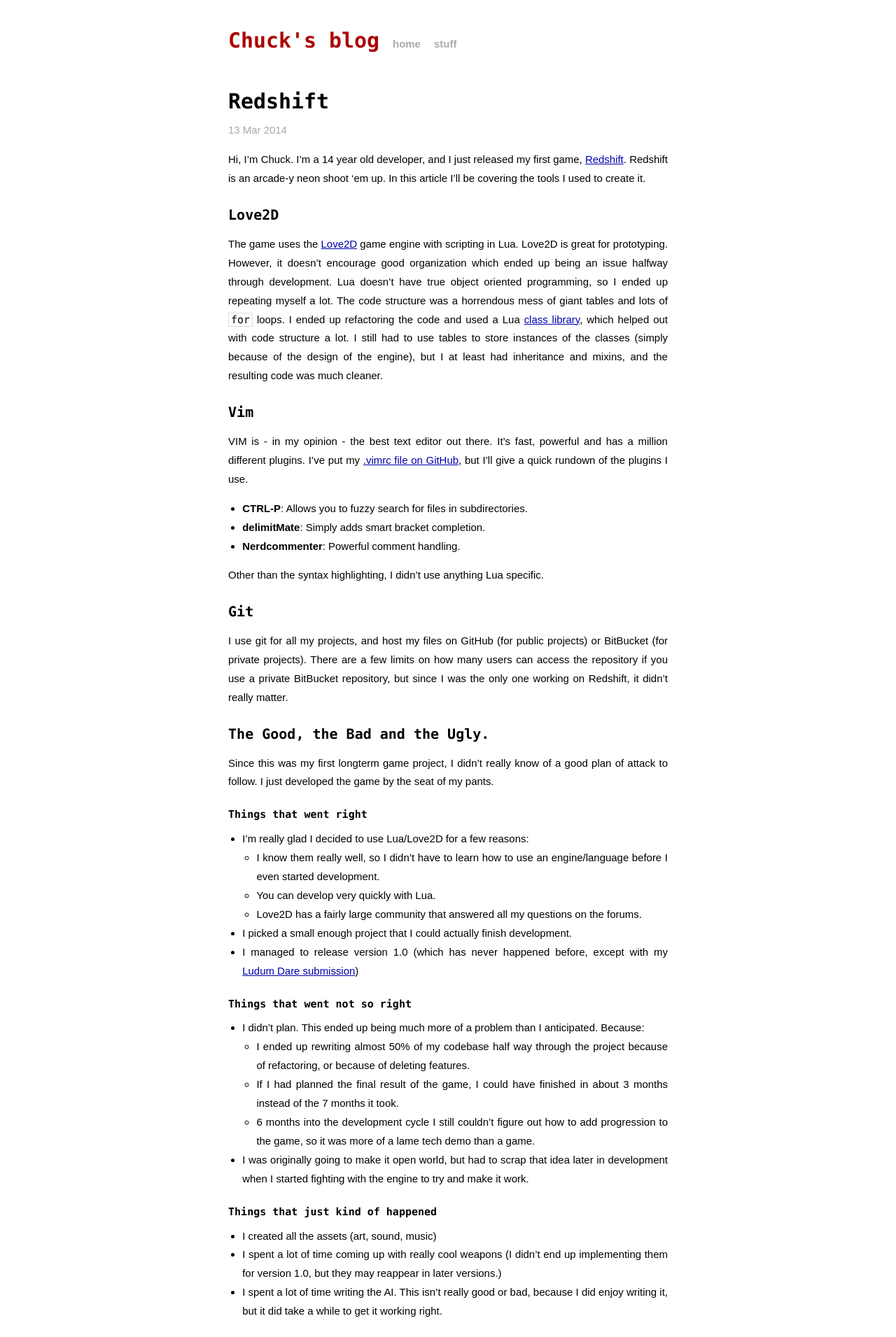
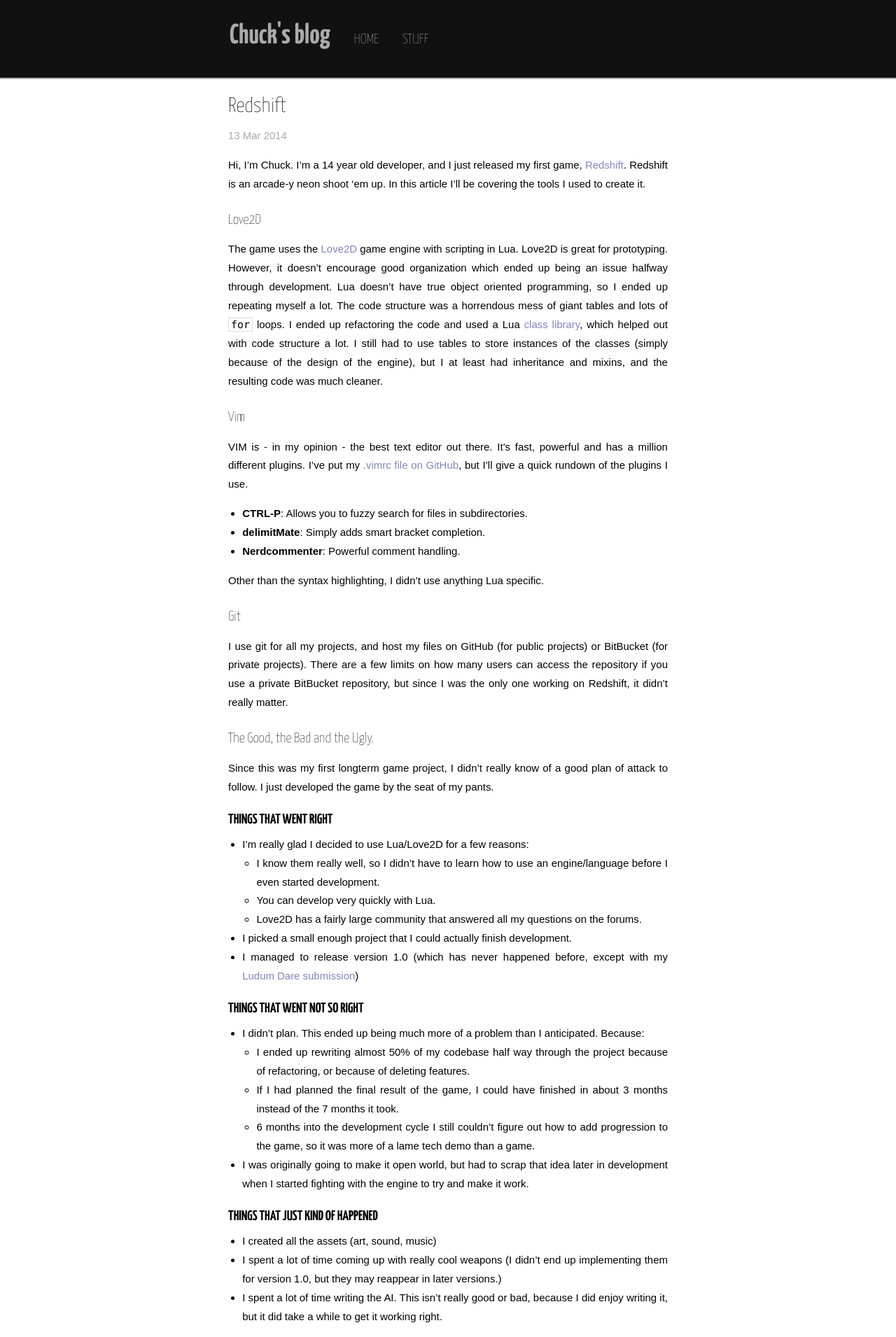
Before and after one commit to charles-l/charles-l.github.io, a Jekyll site: the page built from _posts/2014-03-13-welcome-to-jekyll.markdown, in a window 1280 px wide. Shown: the top 1911 px of the page at 70% size. Built offline with Jekyll 4.4.1, drawn with Linux system fonts in a browser that asks for light colours; Markdown is read by kramdown in place of the engine named in the settings.

Commit message:
New style

```diff
--- a/_layouts/default.html
+++ b/_layouts/default.html
@@ -5,6 +5,8 @@
         <meta http-equiv="X-UA-Compatible" content="IE=edge,chrome=1">
         <title>{{ page.title }}</title>
         <meta name="viewport" content="width=device-width">
+
+        <link href='http://fonts.googleapis.com/css?family=Yanone+Kaffeesatz:400,200,300,700' rel='stylesheet' type='text/css'>
 
         <!-- syntax highlighting CSS -->
         <link rel="stylesheet" href="/css/syntax.css">
@@ -14,13 +16,14 @@
 
     </head>
     <body>
-
-        <div class="site">
-          <div class="header">
+        <div class="header">
+          <div class="wrapper">
             <h1 class="title"><a href="/">{{ site.name }}</a></h1>
             <a class="extra" href="/">home</a>
             <a class="extra" href="/stuff.html">stuff</a>
           </div>
+        </div>
+        <div class="site">
 
           {{ content }}
 
--- a/_posts/2014-03-13-welcome-to-jekyll.markdown
+++ b/_posts/2014-03-13-welcome-to-jekyll.markdown
@@ -2,7 +2,7 @@
 layout: post
 title:  "Redshift"
 date:   2014-03-13 09:43:29
-categories: redshift gamedev vim love2d programming
+categories: gamedev
 ---
 
 Hi, I'm Chuck. I'm a 14 year old developer, and I just released my first game, [Redshift](http://ninjacharlie.itch.io/redshift).
--- a/_posts/2014-05-04-LD29-Post-Mortem.markdown
+++ b/_posts/2014-05-04-LD29-Post-Mortem.markdown
@@ -2,7 +2,7 @@
 layout: post
 title:  "Ludum Dare 29 Post Mortem"
 date:   2014-05-04 08:19:29
-categories: ludumdare gamedev vim love2d programming
+categories: gamedev
 ---
 [Play Ninja vs Worms!](http://www.ludumdare.com/compo/ludum-dare-29/?action=preview&uid=24096)
 
--- a/css/main.css
+++ b/css/main.css
@@ -20,7 +20,8 @@ body {
 }
 
 h1, h2, h3, h4, h5, h6 {
-  font-family: Monaco, monospace;
+  font-family: 'Yanone Kaffeesatz', sans-serif;
+  font-weight: 100;
 }
 h1 {
   margin-bottom: 15px;
@@ -32,21 +33,33 @@ h2 {
 }
 
 h3 {
-  font-size: 15px;
+  font-size: 20px;
   font-weight: bold;
   margin-top: 20px;
   margin-bottom: 8px;
-}
-
-h4 {
-  font-size: 10px;
+  text-transform: uppercase;
 }
 
 p { margin: 1em 0; }
 
-a         { color: #00a; }
-a:hover   { color: #000; }
-a:visited { color: #a0a; }
+a {
+  color: #8085C1;
+  text-decoration: none;
+}
+a:hover {
+  color: #8085C1;
+  text-decoration: underline;
+}
+a:visited{
+  color: #8085C1;
+}
+
+hr {
+  margin-top: 10px;
+  border-style: none;
+  border-bottom: 4px #eee solid;
+  box-shadow: none;
+}
 
 /*****************************************************************************/
 /*
@@ -64,7 +77,6 @@ a:visited { color: #a0a; }
 
 .posts span {
   color: #aaa;
-  font-family: Monaco, monospace;
   font-size: 80%;
 }
 
@@ -78,35 +90,52 @@ a:visited { color: #a0a; }
   font-size: 115%;
   text-align: justify;
   width: 42em;
-  margin: 3em auto 2em;
+  margin: 0 auto 2em;
   line-height: 1.8em;
 }
-
+.header {
+  margin: 0 0 2em;
+  padding: 0;
+  height: 111px;
+  background-color: #111;
+  border-bottom: #AAA solid 2px;
+}
 .header a {
-  font-weight: bold;
+  font-weight: 100;
   text-decoration: none;
+}
+.header .wrapper {
+  padding: 32px 0;
+  margin: 0 auto;
+  width: 48em;
+  text-align: left;
 }
 
 .title {
   display: inline-block;
-  margin-bottom: 2em;
+  margin-bottom: 0;
 }
 
 .title a {
-  color: #a00;
+  font-size: 40px;
+  font-weight: bold;
+  color: #AAA;
 }
 
 .title a:hover {
-  color: #000;
+  color: #DDD;
 }
 
 .header a.extra {
-  color: #aaa;
-  margin-left: 1em;
+  font-size: 20px;
+  font-family: 'Yanone Kaffeesatz', sans-serif;
+  text-transform: uppercase;
+  color: #AAA;
+  margin-left: 1.5em;
 }
 
 .header a.extra:hover {
-  color: #000;
+  color: #DDD;
 }
 
 .meta {
```
Also changed, not shown: 2 other files.
